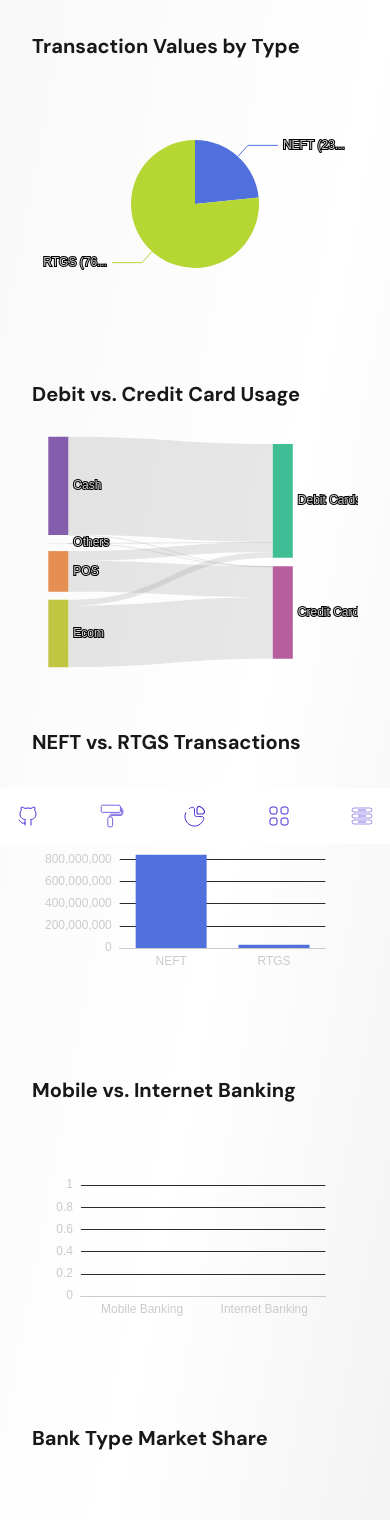
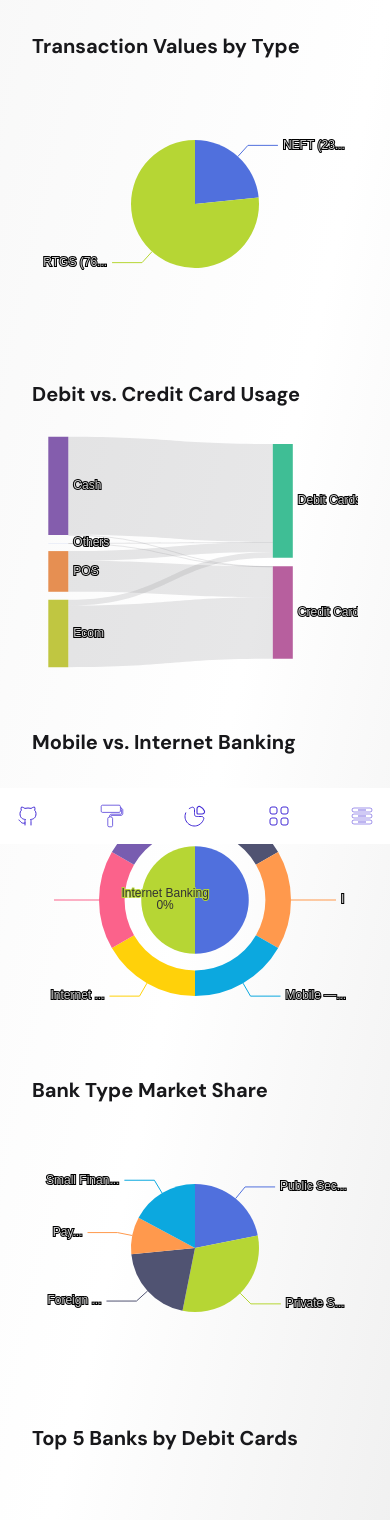
Before and after one commit to KapilSachdev/rbi_bankwise_data_visualizer, a React (Vite) app: page /#/dashboard in a window 390 px wide. Shown: the top 1520 px of the page. Built offline with nearby package versions, Linux system fonts and the light colour scheme.

Commit message:
feat: Add Mobile/Internet factories
- TODO: Last 3 month mobile and internal banking data is missing in dataset

```diff
--- a/package.json
+++ b/package.json
@@ -32,7 +32,7 @@
     "@typescript-eslint/parser": "^8.46.3",
     "@vitejs/plugin-react": "^5.1.0",
     "autoprefixer": "^10.4.21",
-    "daisyui": "^5.4.3",
+    "daisyui": "^5.4.5",
     "eslint": "^9.39.1",
     "eslint-plugin-react": "^7.37.5",
     "eslint-plugin-react-hooks": "^7.0.1",
@@ -42,7 +42,7 @@
     "serve": "^14.2.5",
     "tailwindcss": "^4.1.16",
     "typescript": "^5.9.3",
-    "vite": "^7.1.12",
+    "vite": "^7.2.0",
     "xlsx": "https://cdn.sheetjs.com/xlsx-0.20.3/xlsx-0.20.3.tgz"
   }
 }
--- a/src/components/Home.tsx
+++ b/src/components/Home.tsx
@@ -2,10 +2,10 @@ import { BarChart, LineChart, PieChart, SankeyChart, SunburstChart, TreemapChart
 import { GridComponent, LegendComponent, TooltipComponent } from 'echarts/components';
 import * as echarts from 'echarts/core';
 import { FC, useMemo } from 'react';
-import { CardPaymentsTransactions } from 'src/types/global.types';
+import { CardPaymentsTransactions, InternetBanking, MobileBanking } from 'src/types/global.types';
 import { useAppData } from '../context/DataContext';
-import { createCardPaymentsTransactions } from '../utils/factories';
-import { formatCurrency } from '../utils/number';
+import { createCardPaymentsTransactions, createInternetBanking, createMobileBanking } from '../utils/factories';
+import { formatCurrency, formatNumber } from '../utils/number';
 import EChartsContainer from './common/EChartsContainer';
 
 echarts.use([
@@ -25,7 +25,7 @@ const Home: FC = () => {
 
   // Transaction Volume by Type: Pie chart
   const transactionValues = useMemo(() => {
-    if (!months.length) return {};
+    if (!latestMonth) return {};
     const digital = digitalBankingData[latestMonth] || {};
     // Amount is already in crore
     const neft: number = (digital.NEFT || []).reduce((sum, item) => sum + item.Received_Inward_Credits.Amount + item.Total_Outward_Debits.Amount, 0) * 1e7;
@@ -46,11 +46,12 @@ const Home: FC = () => {
         ],
       }],
     };
-  }, [digitalBankingData, months]);
+  }, [digitalBankingData, latestMonth]);
 
   // Debit vs Credit Card Usage: Sankey chart
   const cardUsageOption = useMemo(() => {
-    if (!months.length) return {};
+    if (!latestMonth) return {};
+
     let cards: CardPaymentsTransactions = createCardPaymentsTransactions();
     posBanksData[latestMonth]?.forEach(bank => {
       cards.Credit_Card.at_PoS.Value += bank.Card_Payments_Transactions?.Credit_Card?.at_PoS?.Value || 0;
@@ -94,39 +95,77 @@ const Home: FC = () => {
         ],
       }],
     };
-  }, [posBanksData, months]);
+  }, [posBanksData, latestMonth]);
 
-  // NEFT vs RTGS: Bar chart
-  const neftRtgsOption = useMemo(() => {
-    if (!months.length) return {};
-    const digital = digitalBankingData[latestMonth] || {};
-    const neft = (digital.NEFT || []).reduce((sum, item) => sum + item.Received_Inward_Credits.No, 0);
-    const rtgs = (digital.RTGS || []).reduce((sum, item) => sum + item.Outward_Transactions.No + item.Inward_Transactions.No, 0);
+  // Mobile vs Internet Banking: Nested donut showing Value / Volume / Active Customers
+  const mobileInternetOption = useMemo(() => {
+    if (!latestMonth) return {};
+
+    let mobile: MobileBanking = createMobileBanking();
+    console.log(digitalBankingData[latestMonth]);
+    console.log(digitalBankingData);
+    digitalBankingData[latestMonth]?.Mobile_Banking?.forEach(item => {
+      mobile.Value += item.Value;
+      mobile.Volume += item.Volume;
+      mobile.Active_Customers += item.Active_Customers;
+    });
+
+    let internet: InternetBanking = createInternetBanking();
+    digitalBankingData[latestMonth]?.Internet_Banking?.forEach(item => {
+      internet.Value += item.Value;
+      internet.Volume += item.Volume;
+      internet.Active_Customers += item.Active_Customers;
+    });
+
+    const innerData = [
+      { name: 'Mobile Banking', value: mobile.Value },
+      { name: 'Internet Banking', value: internet.Value },
+    ];
+
+    const outerData = [
+      { name: 'Mobile — Value', value: mobile.Value, metric: 'Value', type: 'Mobile' },
+      { name: 'Internet — Value', value: internet.Value, metric: 'Value', type: 'Internet' },
+
+      { name: 'Mobile — Volume', value: mobile.Volume, metric: 'Volume', type: 'Mobile' },
+      { name: 'Internet — Volume', value: internet.Volume, metric: 'Volume', type: 'Internet' },
+
+      { name: 'Mobile — Active', value: mobile.Active_Customers, metric: 'Active_Customers', type: 'Mobile' },
+      { name: 'Internet — Active', value: internet.Active_Customers, metric: 'Active_Customers', type: 'Internet' },
+    ];
 
     return {
       backgroundColor: 'transparent',
-      tooltip: { trigger: 'axis' },
-      xAxis: { type: 'category', data: ['NEFT', 'RTGS'] },
-      yAxis: { type: 'value' },
-      series: [{ type: 'bar', data: [neft, rtgs] }],
+      tooltip: {
+        trigger: 'item',
+        formatter: (params: any) => {
+          const d = params.data as any;
+          if (d && d.metric) {
+            if (d.metric === 'Value') return `${d.type} — ${d.metric}: ${formatCurrency(d.value)} (${params.percent}%)`;
+            return `${d.type} — ${d.metric}: ${formatNumber(d.value)} (${params.percent}%)`;
+          }
+          // inner ring (type totals by Value)
+          return `${params.name}: (${params.percent}%)`;
+        }
+      },
+      series: [
+        {
+          name: 'Banking Type',
+          type: 'pie',
+          radius: ['0%', '42%'],
+          label: { position: 'inside', formatter: '{b}\n{d}%' },
+          emphasis: { scale: true },
+          data: innerData,
+        },
+        {
+          name: 'Metrics',
+          type: 'pie',
+          radius: ['55%', '75%'],
+          label: { formatter: '{b}: {c}', show: true },
+          data: outerData,
+        },
+      ],
     };
-  }, [digitalBankingData, months]);
-
-  // Mobile vs Internet Banking: Bar chart
-  const mobileInternetOption = useMemo(() => {
-    if (!months.length) return {};
-    const digital = digitalBankingData[latestMonth] || {};
-    const mobile = (digital.Mobile_Banking || []).reduce((sum, item) => sum + item.Volume, 0);
-    const internet = (digital.Internet_Banking || []).reduce((sum, item) => sum + item.Volume, 0);
-
-    return {
-      backgroundColor: 'transparent',
-      tooltip: { trigger: 'axis' },
-      xAxis: { type: 'category', data: ['Mobile Banking', 'Internet Banking'] },
-      yAxis: { type: 'value' },
-      series: [{ type: 'bar', data: [mobile, internet] }],
-    };
-  }, [digitalBankingData, months]);
+  }, [digitalBankingData, latestMonth]);
 
   // Bank Type Market Share: Pie chart
   const bankTypeShareOption = useMemo(() => {
@@ -177,10 +216,6 @@ const Home: FC = () => {
             <EChartsContainer option={cardUsageOption} className="h-64" />
           </div>
           <div className="p-4">
-            <h3 className="text-xl font-semibold   mb-4">NEFT vs. RTGS Transactions</h3>
-            <EChartsContainer option={neftRtgsOption} className="h-64" />
-          </div>
-          <div className="p-4">
             <h3 className="text-xl font-semibold   mb-4">Mobile vs. Internet Banking</h3>
             <EChartsContainer option={mobileInternetOption} className="h-64" />
           </div>
--- a/src/utils/factories.ts
+++ b/src/utils/factories.ts
@@ -1,4 +1,5 @@
-import { CardPaymentsTransactions, Card, TxnDetail, CashWithdrawal } from '../types/global.types';
+import { create } from 'domain';
+import { CardPaymentsTransactions, Card, TxnDetail, CashWithdrawal, MobileBanking, InternetBanking } from '../types/global.types';
 
 // Helper to create a default TxnDetail
 export function createTxnDetail(): TxnDetail {
@@ -28,3 +29,27 @@ export function createCardPaymentsTransactions(): CardPaymentsTransactions {
     Debit_Card: createCard(),
   };
 }
+
+export function createMobileBanking(): MobileBanking {
+  return {
+    Sr_No: 0,
+    Bank_Name: '',
+    Bank_Short_Name: '',
+    Bank_Type: '',
+    Volume: 0,
+    Value: 0,
+    Active_Customers: 0,
+  };
+}
+
+export function createInternetBanking(): InternetBanking {
+  return {
+    Sr_No: 0,
+    Bank_Name: '',
+    Bank_Short_Name: '',
+    Bank_Type: '',
+    Volume: 0,
+    Value: 0,
+    Active_Customers: 0,
+  };
+}
```
Also changed, not shown: 1 other file (tests, documents, lock files or other folders).
